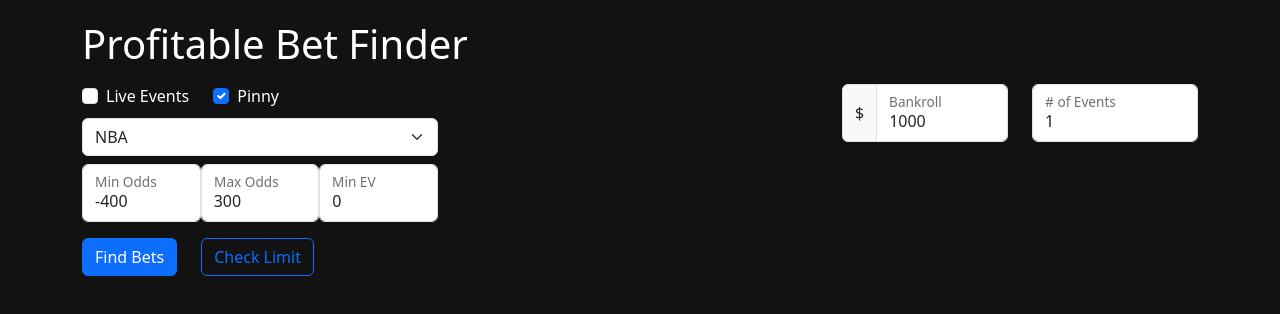
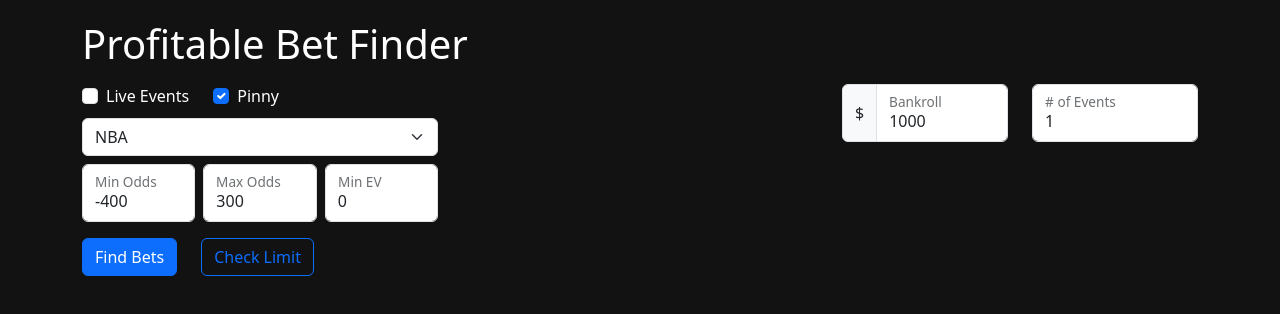
Before and after one commit to mattkeefer/sports-odds-react, a React (Create React App) app: page / in a window 1280 px wide. Shown: the top 314 px of the page. Built offline with nearby package versions, Linux system fonts and the light colour scheme; no server answers.

Commit message:
Formatting update

```diff
--- a/src/Screens/Home.tsx
+++ b/src/Screens/Home.tsx
@@ -83,7 +83,7 @@ export default function Home() {
                 <FormControl type="number" value={minOdds}
                              onChange={(e) => setMinOdds(parseInt(e.target.value))}/>
               </FloatingLabel>
-              <FloatingLabel label="Max Odds">
+              <FloatingLabel className="mx-2" label="Max Odds">
                 <FormControl type="number" value={maxOdds}
                              onChange={(e) => setMaxOdds(parseInt(e.target.value))}/>
               </FloatingLabel>
@@ -98,7 +98,7 @@ export default function Home() {
                 Limit</Button>
             </div>
           </Form>
-          <div className="col-4"></div>
+          <div className="col"></div>
           <Form className="col-4">
             <Row>
               <Col >
```
